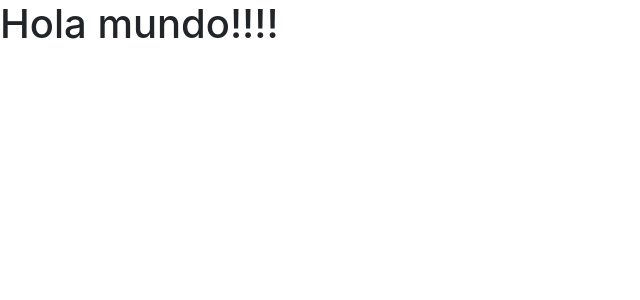
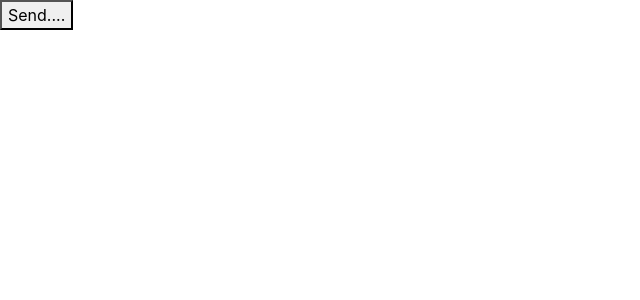
Before and after one commit to HazaelLopezDW/fitness, a React (Create React App) app: page /exercise/new in a window 1280 px wide. Shown: the top 300 px of the page, without its empty margins (0-640 px from the left). Built offline with nearby package versions, Linux system fonts and the light colour scheme.

Commit message:
Manejo de eventos con ReactJS

```diff
--- a/src/pages/ExerciseNew.js
+++ b/src/pages/ExerciseNew.js
@@ -2,9 +2,16 @@ import React from "react"
 import Exercises from "./Exercises"
 
 class Exercise extends React.Component{
+
+    handleClick = ev =>(
+        console.log(this)
+    )
+
     render(){
         return(
-            <h1>Hola mundo!!!!</h1>
+            <button onClick={this.handleClick}>
+                Send....
+            </button>
         )
     }
 }
```
